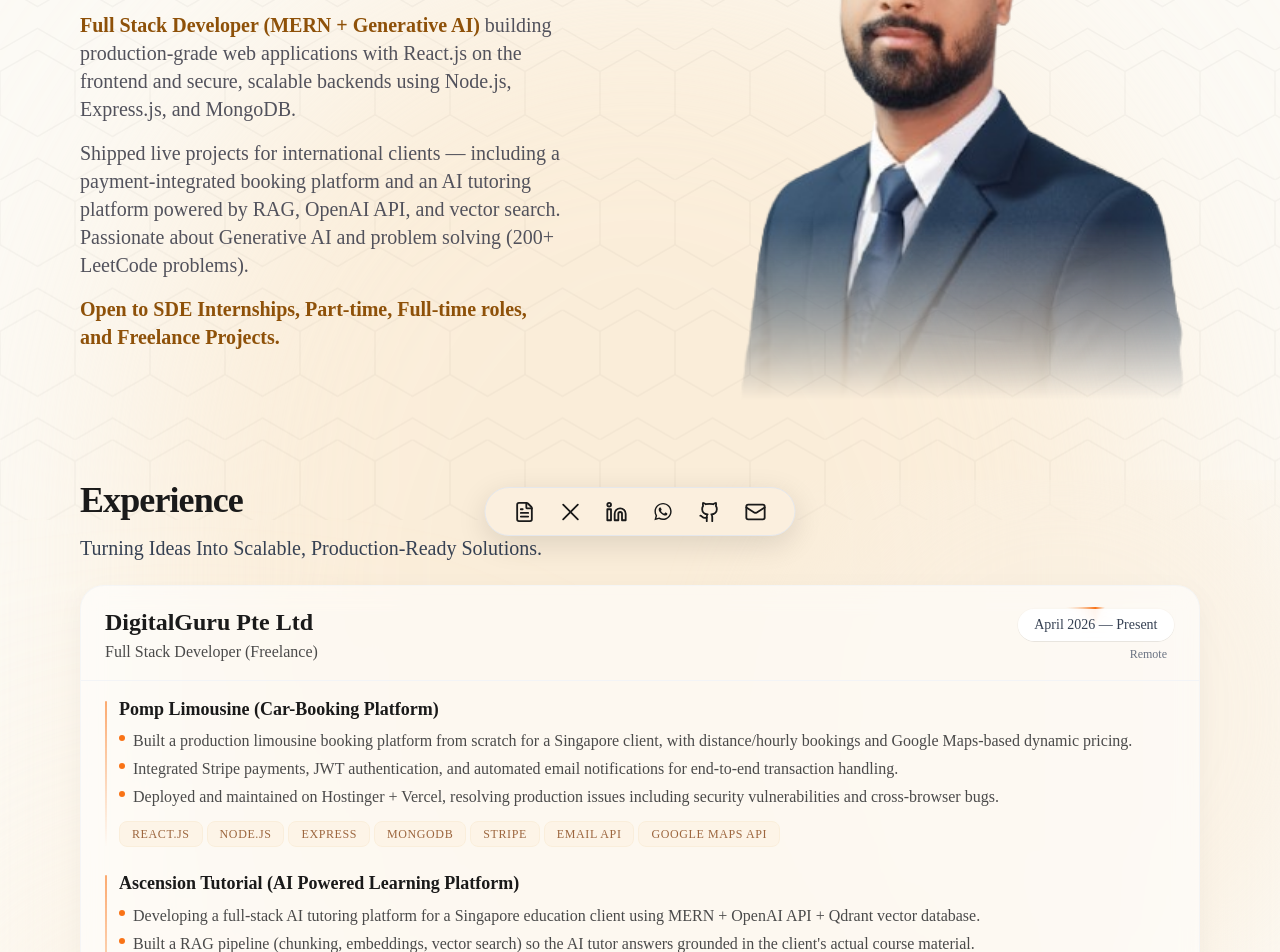
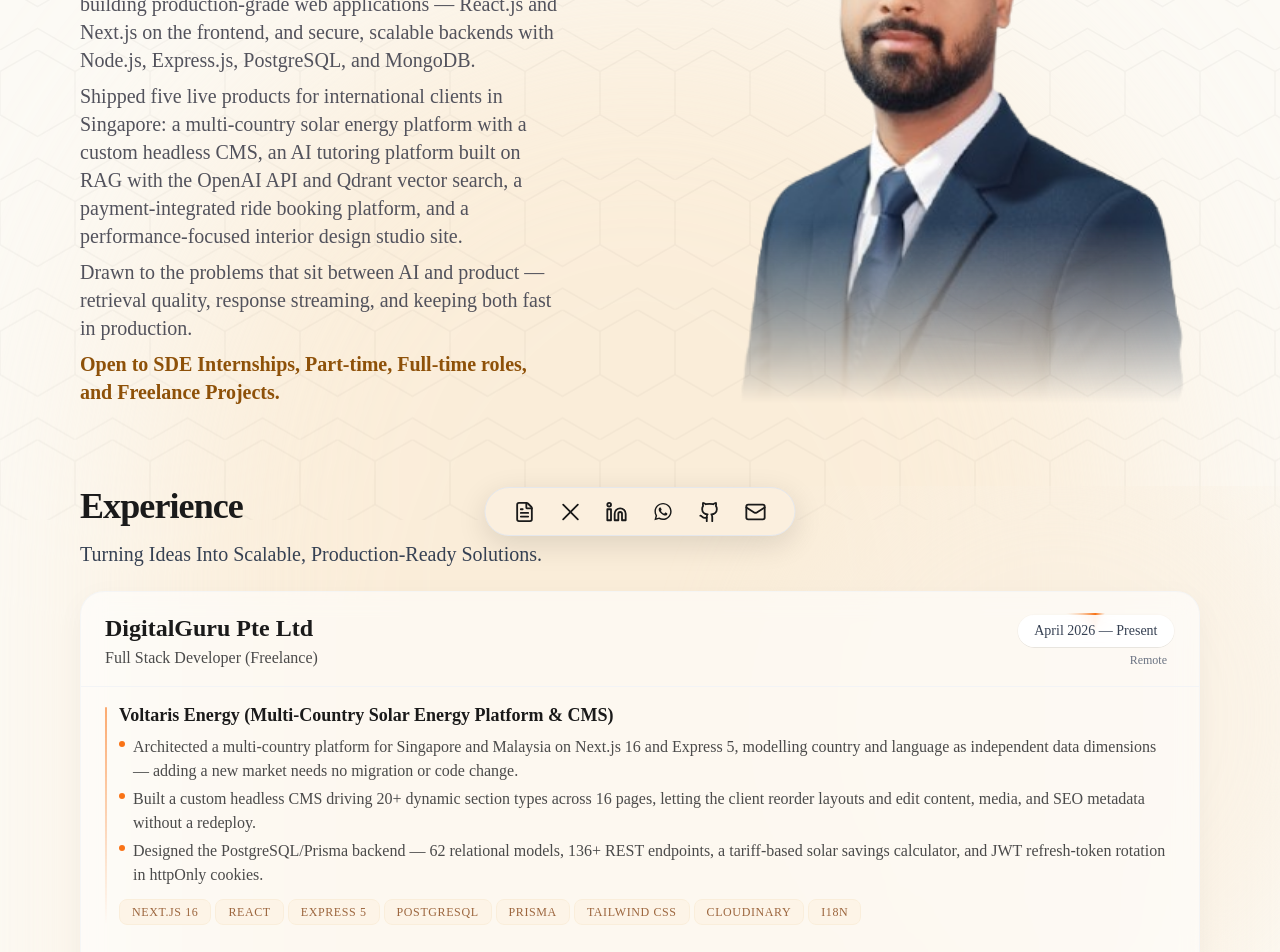
Before and after one commit to Vikram-Kumar12/portfolio_V3, a React (Vite) app in the folder Frontend/: page / in a window 1280 px wide. Shown: the part 240-1192 px from the top of the page. Built offline with nearby package versions, Linux system fonts and the light colour scheme; a web font is replaced by a local one.

Commit message:
feat: add Hero component, professional experience data, and resume PDF

```diff
--- a/Frontend/src/components/Hero.jsx
+++ b/Frontend/src/components/Hero.jsx
@@ -73,19 +73,25 @@ const Hero = () => {
         {/* Description */}
         <div className="text-base md:text-lg lg:text-xl text-zinc-600 max-w-full md:max-w-[90%]">
           <p>
-            <span className="text-[#8E5109] font-semibold">
-              Full Stack Developer (MERN + Generative AI)
+            <span className="text-[#8E5109] font-semibold tracking-tight leading-none">
+              Full Stack Developer (MERN, Next.js + Generative AI)
             </span>{" "}
-            building production-grade web applications with React.js on the frontend
-            and secure, scalable backends using Node.js, Express.js, and MongoDB.
+            building production-grade web applications — React.js and Next.js on the
+            frontend, and secure, scalable backends with Node.js, Express.js, PostgreSQL,
+            and MongoDB.
           </p>
-          <p className="mt-4">
-            Shipped live projects for international clients — including a
-            payment-integrated booking platform and an AI tutoring platform powered
-            by RAG, OpenAI API, and vector search. Passionate about Generative AI and
-            problem solving (200+ LeetCode problems).
+          <p className="mt-2">
+            Shipped five live products for international clients in Singapore: a
+            multi-country solar energy platform with a custom headless CMS, an AI tutoring
+            platform built on RAG with the OpenAI API and Qdrant vector search, a
+            payment-integrated ride booking platform, and a performance-focused interior
+            design studio site.
           </p>
-          <p className="mt-4 text-[#8E5109] font-semibold">
+          <p className="mt-2">
+            Drawn to the problems that sit between AI and product — retrieval quality,
+            response streaming, and keeping both fast in production.
+          </p>
+          <p className="mt-2 text-[#8E5109] font-semibold">
             Open to SDE Internships, Part-time, Full-time roles, and Freelance Projects.
           </p>
         </div>
--- a/Frontend/src/components/experienceData.jsx
+++ b/Frontend/src/components/experienceData.jsx
@@ -12,24 +12,44 @@ export const experienceData = [
 
     projects: [
       {
-        workTitle: "Pomp Limousine (Car-Booking Platform)",
-        workUrl: "https://pomplimo.com/",
+        workTitle: "Voltaris Energy (Multi-Country Solar Energy Platform & CMS)",
+        workUrl: "https://voltarisenergy.sg/",
         impact: [
-          "Built a production limousine booking platform from scratch for a Singapore client, with distance/hourly bookings and Google Maps-based dynamic pricing.",
-          "Integrated Stripe payments, JWT authentication, and automated email notifications for end-to-end transaction handling.",
-          "Deployed and maintained on Hostinger + Vercel, resolving production issues including security vulnerabilities and cross-browser bugs.",
+          "Architected a multi-country platform for Singapore and Malaysia on Next.js 16 and Express 5, modelling country and language as independent data dimensions — adding a new market needs no migration or code change.",
+          "Built a custom headless CMS driving 20+ dynamic section types across 16 pages, letting the client reorder layouts and edit content, media, and SEO metadata without a redeploy.",
+          "Designed the PostgreSQL/Prisma backend — 62 relational models, 136+ REST endpoints, a tariff-based solar savings calculator, and JWT refresh-token rotation in httpOnly cookies.",
         ],
-        tags: ["React.js", "Node.js", "Express", "MongoDB", "Stripe", "Email API", "Google Maps API"],
+        tags: ["Next.js 16", "React", "Express 5", "PostgreSQL", "Prisma", "Tailwind CSS", "Cloudinary", "i18n"],
       },
       {
         workTitle: "Ascension Tutorial (AI Powered Learning Platform)",
         workUrl: "https://ascensiontutorial.com/",
         impact: [
-          "Developing a full-stack AI tutoring platform for a Singapore education client using MERN + OpenAI API + Qdrant vector database.",
-          "Built a RAG pipeline (chunking, embeddings, vector search) so the AI tutor answers grounded in the client's actual course material.",
-          "Built an admin dashboard with PDF/DOCX indexing and Stripe subscription management, improved retrieval quality from ~4/10 to ~7.5/10 through a systematic audit.",
+          "Built a full-stack AI tutoring platform for a Singapore education client on MERN + OpenAI API + Qdrant, so the tutor answers only from the client's own course material.",
+          "Built the RAG pipeline end to end — PDF/DOCX chunking, deduplication, OpenAI embeddings, and semantic search across 13,000+ vectors with subject-aware filtering and a two-pass retrieval fallback.",
+          "Cut first-token latency from 5–8s to ~1s with SSE streaming, and shipped an admin dashboard for document indexing, Stripe subscriptions, and live AI configuration.",
         ],
-        tags: ["React.js", "Node.js", "OpenAI API", "MongoDB", "Qdrant", "Stripe"],
+        tags: ["React.js", "Node.js", "Express", "MongoDB", "Qdrant", "OpenAI API", "RAG", "Stripe", "SSE"],
+      },
+      {
+        workTitle: "Pomp Limousine (Car-Booking Platform)",
+        workUrl: "https://pomplimo.com/",
+        impact: [
+          "Built a production limousine booking platform from scratch for a Singapore client, with distance/hourly bookings and Google Routes-based dynamic pricing.",
+          "Integrated Stripe payments, JWT authentication, and automated email notifications for end-to-end transaction handling.",
+          "Hardened it in production — restructured the Stripe webhook to acknowledge instantly and send mail asynchronously, added a three-tier Routes API fallback for fare accuracy, and fixed cross-origin cookie auth on mobile Safari.",
+        ],
+        tags: ["React.js", "Node.js", "Express", "MongoDB", "Stripe", "Google Maps API", "Resend"],
+      },
+      {
+        workTitle: "Interior.Alpha Movements (Interior Design Studio Platform)",
+        workUrl: "https://i-alphamovements.com/",
+        impact: [
+          "Rebuilt a legacy Create React App + FastAPI site into a single-process Next.js 16 + Express 5 app — one port, one deploy, lower hosting cost.",
+          "Cut the homepage image payload from 8.1 MB to 188 KB (98%) across a 51 MB photo library using AVIF/WebP conversion, responsive sizes, and blur placeholders.",
+          "Built the entire luxury UI with no component library — a canvas-aware lightbox, a jank-free marquee, and a click-to-load video facade that defers ~1 MB of third-party scripts.",
+        ],
+        tags: ["Next.js 16", "React 19", "Tailwind CSS", "Framer Motion", "Lenis", "Express 5", "JSON-LD SEO"],
       },
     ],
   },
```
Also changed, not shown: 1 other file (tests, documents, lock files or other folders).
